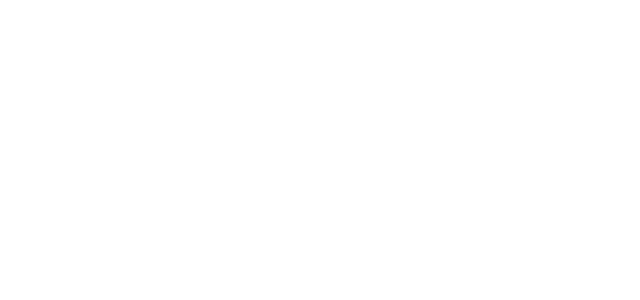
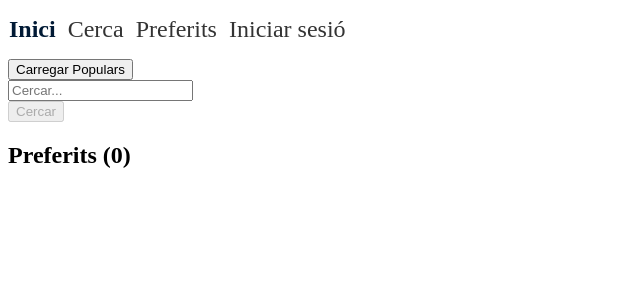
Before and after one commit to toniferrer/ioc-angular-matelink-toniferrer, an Angular app: page /cataleg in a window 1280 px wide. Before the commit this address led to /. Shown: the top 300 px of the page, without its empty margins (0-640 px from the left). Built offline with nearby package versions, Linux system fonts and the light colour scheme.

Commit message:
Actividad 1 (EAC4)

```diff
--- a/src/app/app.component.html
+++ b/src/app/app.component.html
@@ -1 +1,2 @@
+<app-nav></app-nav>
 <router-outlet></router-outlet>
--- a/src/app/app.component.ts
+++ b/src/app/app.component.ts
@@ -1,10 +1,12 @@
 import { Component } from '@angular/core';
 import { RouterOutlet } from '@angular/router';
+import { NavComponent } from './components/nav/nav.component';
+import { RouterModule } from '@angular/router';
 
 @Component({
   selector: 'app-root',
   standalone: true,
-  imports: [RouterOutlet],
+  imports: [RouterOutlet, NavComponent, RouterModule],
   templateUrl: './app.component.html',
   styleUrl: './app.component.scss'
 })
--- /dev/null
+++ b/src/app/components/detall/detall.component.html
@@ -0,0 +1,7 @@
+<div *ngIf="element">
+  <h2>{{ element.id }}</h2>
+  <p>{{ element.descripcio }}</p>
+</div>
+<div *ngIf="!element">
+  <p>Carregant dades o element no trobat.</p>
+</div>
--- /dev/null
+++ b/src/app/components/detall/detall.component.ts
@@ -0,0 +1,37 @@
+import { Component, OnInit } from '@angular/core';
+import { ActivatedRoute } from '@angular/router';
+import { ElementService } from '../../services/element.service';
+import { ElementCataleg } from '../../models/element.model';
+import { CommonModule } from '@angular/common';
+
+@Component({
+  selector: 'app-detall',
+  standalone: true,
+  imports: [CommonModule],
+  templateUrl: './detall.component.html',
+  styleUrl: './detall.component.scss'
+})
+export class DetallComponent implements OnInit {
+  element?: ElementCataleg;
+
+  constructor(
+    private route: ActivatedRoute,
+    private elementService: ElementService
+  ) {}
+
+  ngOnInit(): void {
+    const id = this.route.snapshot.paramMap.get('id');
+    if (id) {
+      this.elementService.obtenirElementPerId(+id).subscribe({
+        next: (data) => {
+          this.element = data;
+        },
+        error: (err) => {
+          console.error('Error al carregar l\'element:', err);
+          this.element = undefined; // Asegura que se muestre el mensaje de "no trobat"
+        }
+      });
+    }
+  }
+
+}
--- /dev/null
+++ b/src/app/components/nav/nav.component.html
@@ -0,0 +1,16 @@
+<nav>
+  <ul>
+    <li>
+      <a routerLink="/cataleg" routerLinkActive="active">Inici</a>
+    </li>
+    <li>
+      <a routerLink="/cerca" routerLinkActive="active">Cerca</a>
+    </li>
+    <li>
+      <a routerLink="/preferits" routerLinkActive="active">Preferits</a>
+    </li>
+    <li>
+      <a routerLink="/login" routerLinkActive="active">Iniciar sesió</a>
+    </li>
+  </ul>
+</nav>
--- /dev/null
+++ b/src/app/components/nav/nav.component.scss
@@ -0,0 +1,18 @@
+ul {
+  list-style: none;
+  padding: 0;
+  display: flex;
+  gap: 10px;
+}
+
+a {
+  text-decoration: none;
+  font-size: 24px;
+  color: #333;
+  padding: 1px;
+}
+
+a.active {
+  color: #011a35;
+  font-weight: bold;
+}
--- a/src/app/services/element.service.ts
+++ b/src/app/services/element.service.ts
@@ -74,4 +74,14 @@ export class ElementService {
       map((resultats) => resultats.length > 0)
     );
   }
+
+  obtenirElementPerId(id: number): Observable<ElementCataleg> {
+    console.log('ID:', id);
+    return this.http.get<ElementCataleg>(`${environment.apiUrl}/elements/${id}`).pipe(
+      catchError((err) => {
+        this.error.set('Error al carregar l\'element.');
+        return of({} as ElementCataleg);
+      })
+    );
+  }
 }
```
Also changed, not shown: src/app/app.routes.ts (+10 -1 lines), src/app/components/nav/nav.component.ts (added, +13 -0 lines), tools/api/cataleg.json (+5 -5 lines), src/app/components/detall/detall.component.scss (added), 3 other files (tests, documents, lock files or other folders).
